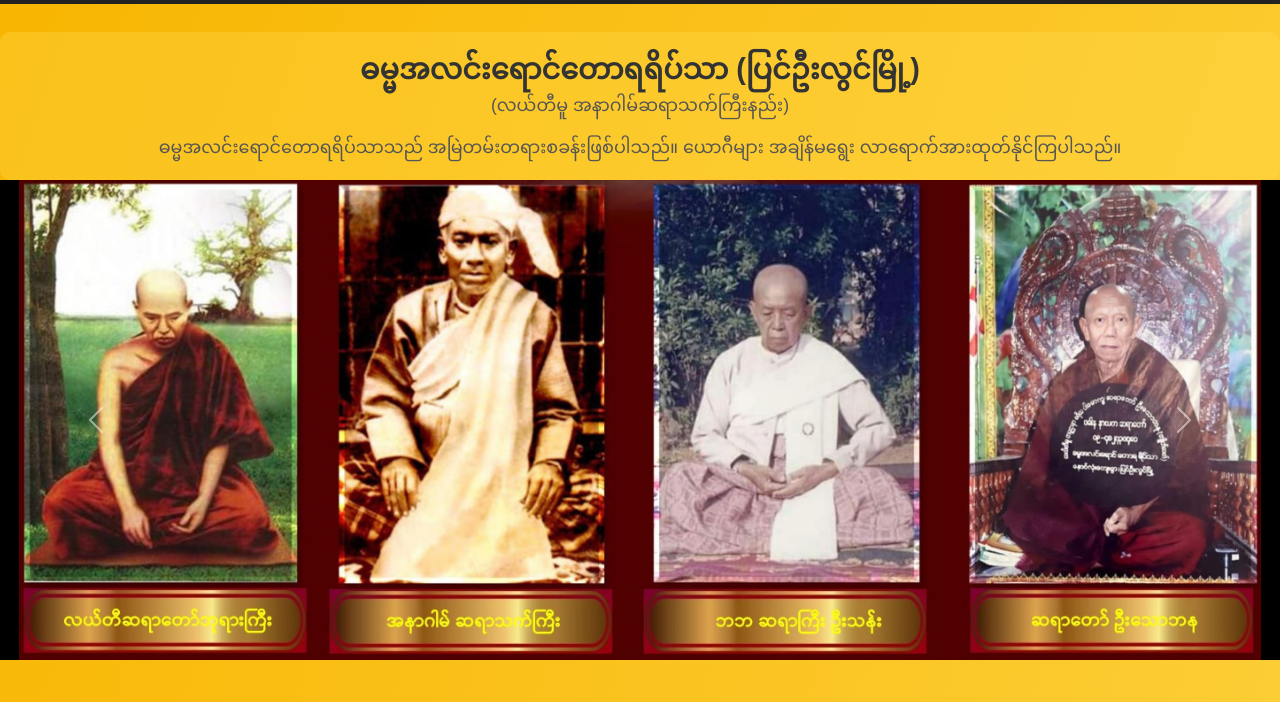
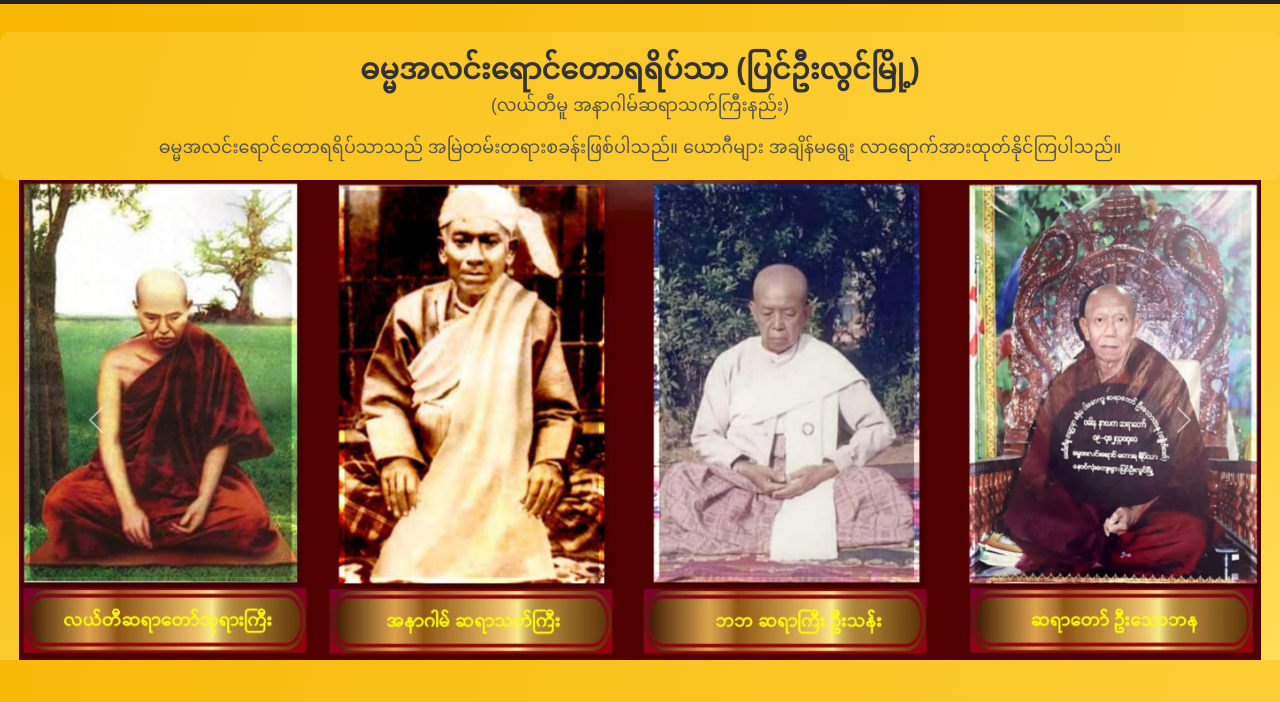
Before and after one commit to Dhamma-Aly/mywebsite, a plain HTML site: page index.html in a window 1280 px wide. Shown: the part 98-800 px from the top of the page. Drawn offline with nearby package versions, Linux system fonts and the light colour scheme.

Commit message:
index.html

```diff
--- a/index.html
+++ b/index.html
@@ -91,13 +91,21 @@
             color: #555;
         }
 
-        /* Responsive Hero Slider */
-        .carousel-item img {
+        /* Responsive Hero Slider with wrapper */
+        .carousel-item-wrapper {
             width: 100%;
             height: 60vh;
             min-height: 300px;
-            object-fit: contain; /* original ratio, all people visible */
-            background: #000; /* empty space around image */
+            overflow: hidden;
+            background: linear-gradient(to bottom right, #f8b500, #ffdd57);
+            display: flex;
+            justify-content: center;
+            align-items: center;
+        }
+
+        .carousel-item-wrapper img {
+            height: 100%;
+            width: auto;
         }
 
         section {
@@ -195,8 +203,16 @@
     <!-- Hero Slider -->
     <div id="heroSlider" class="carousel slide" data-bs-ride="carousel">
         <div class="carousel-inner">
-            <div class="carousel-item active"><img src="assets/Photo1.jpg" class="d-block w-100" alt="Photo1"></div>
-            <!-- <div class="carousel-item"><img src="assets/Photo2.jpg"></div> ထပ်ထည့်နိုင် -->
+            <div class="carousel-item active">
+                <div class="carousel-item-wrapper">
+                    <img src="assets/Photo1.jpg" alt="Photo1">
+                </div>
+            </div>
+            <!-- <div class="carousel-item">
+                <div class="carousel-item-wrapper">
+                    <img src="assets/Photo2.jpg" alt="Photo2">
+                </div>
+            </div> -->
         </div>
         <button class="carousel-control-prev" type="button" data-bs-target="#heroSlider" data-bs-slide="prev">
             <span class="carousel-control-prev-icon"></span>
```
